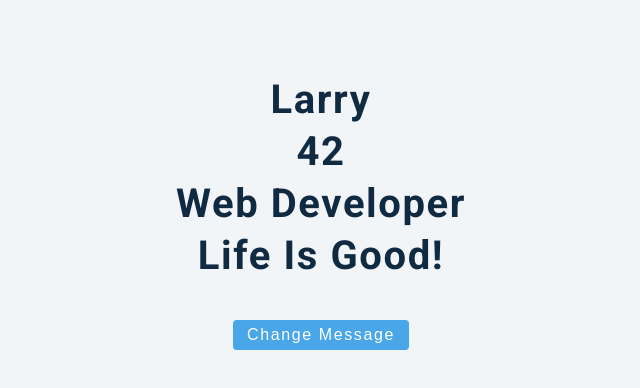
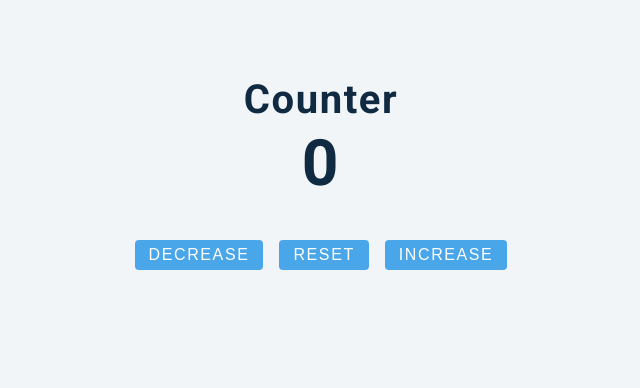
Before and after one commit to newdevmike22/Advanced-React, a React (Create React App) app in the folder practice/: page / in a window 1280 px wide. Shown: the top 388 px of the page, without its empty margins (319-959 px from the left). Built offline with nearby package versions, Linux system fonts and the light colour scheme.

Commit message:
Branch - 6
Creating a counter with useState.

```diff
--- a/practice/src/App.js
+++ b/practice/src/App.js
@@ -1,9 +1,9 @@
-import UseStateBasics from "./tutorial/1-useState/useState-basics";
+import Counter from "./tutorial/1-useState/useState-counter";
 
 const App = () => {
   return (
     <div className="container">
-      <UseStateBasics />
+      <Counter />
     </div>
   )
 }
--- a/practice/src/index.css
+++ b/practice/src/index.css
@@ -319,3 +319,7 @@ p {
   text-transform: capitalize;
   cursor: pointer;
 }
+
+.counter {
+  margin: 4rem 0;
+}
--- a/practice/src/tutorial/1-useState/useState-basics.js
+++ b/practice/src/tutorial/1-useState/useState-basics.js
@@ -1,30 +1,19 @@
 import { useState } from "react";
 
 const UseStateBasics = () => {
-    const [person, setPerson] = useState({
-        name: "Larry",
-        age: 42,
-        job: "Web Developer",
-        message: "Life is good!",
-    });
-
-    const [name, setName] = useState("Larry");
-    const [age, setAge] = useState(42);
-    const [job, setJob] = useState("Web Developer");
-    const [message, setMessage] = useState("Life is good!");
-
-    const changeMessage = () => {
-        //setPerson({...person, message: "I love to code!"})
-        setMessage("I love to code!");
+    const [text, setText] = useState("Hello World!");
+    const handleClick = () => {
+        if (text === "Hello World!") {
+            setText("Life is beautiful!")
+        } else {
+            setText("Hello World!")
+        }
     }
 
     return (
      <div>
-        <h2>{name}</h2>
-        <h2>{age}</h2>
-        <h2>{job}</h2>
-        <h2>{message}</h2>
-        <button className="btn" onClick={changeMessage}>
+        <h2>{text}</h2>
+        <button className="btn" onClick={handleClick}>
             Change Message
         </button>
      </div>
--- /dev/null
+++ b/practice/src/tutorial/1-useState/useState-counter.js
@@ -0,0 +1,21 @@
+import { useState } from "react";
+
+const Counter = () => {
+    const [value, setValue] = useState(0);
+    const reset = () => {
+        setValue(0)
+    }
+    return (
+        <>
+            <section className="counter">
+                <h2>Counter</h2>
+                <h1>{value}</h1>
+                <button className="btn" onClick={() => setValue(value - 1)}>DECREASE</button>
+                <button className="btn" onClick={reset}>RESET</button>
+                <button className="btn" onClick={() => setValue(value + 1)}>INCREASE</button>
+            </section>
+        </>
+    )
+}
+
+export default Counter;
```
